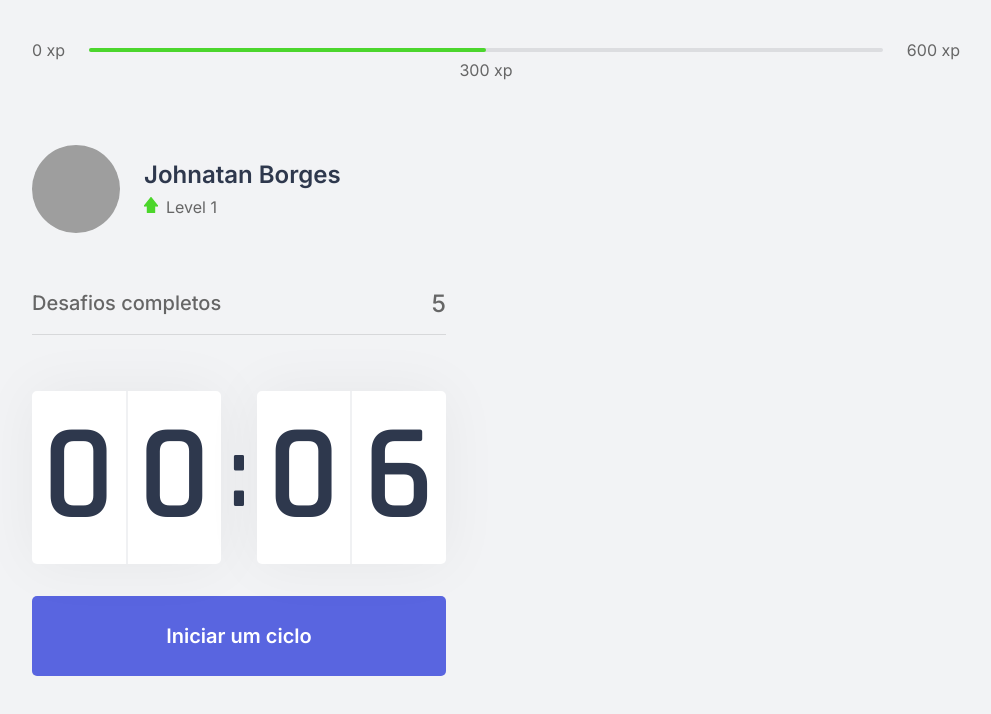
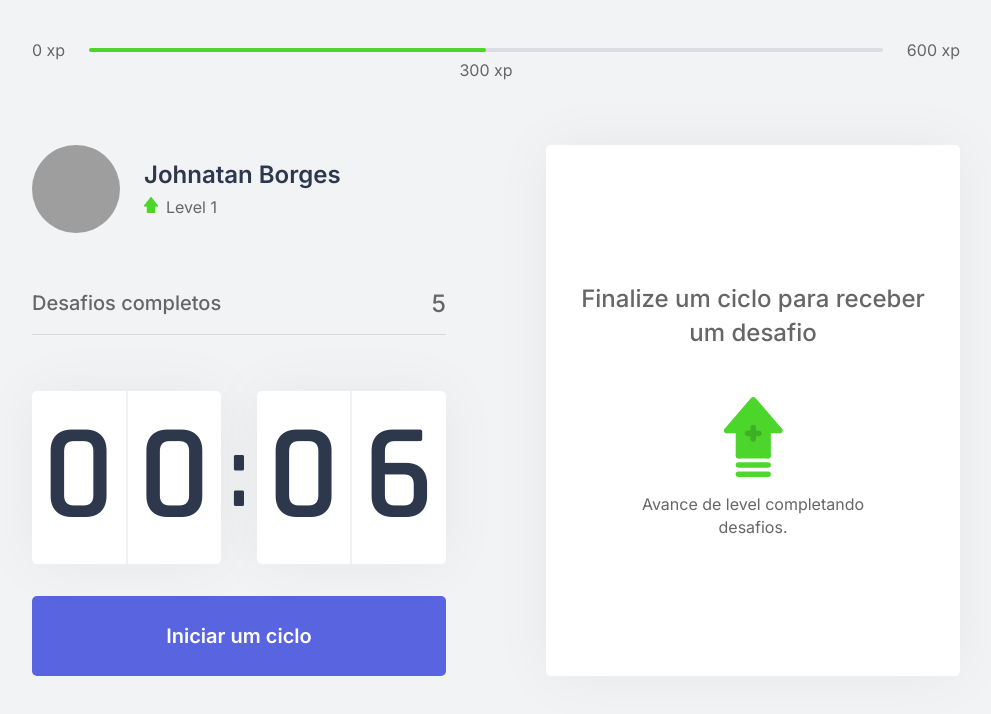
Before and after one commit to johnatanborges/next-level-week-4-react, a Next.js app: page / in a window 1280 px wide. Shown: the top 714 px of the page, without its empty margins (144-1135 px from the left). Built offline with nearby package versions, Linux system fonts and the light colour scheme; grey boxes are pictures that could not be loaded.

Commit message:
feat: challenge box cycle off

```diff
--- /dev/null
+++ b/src/components/ChallengeBox.tsx
@@ -0,0 +1,15 @@
+import styles from '../styles/components/ChallengeBox.module.css';
+
+export function ChallengeBox() {
+    return (
+        <div className={styles.challengeBoxContainer}>
+            <div className={styles.challengeNotActive}>
+                <strong>Finalize um ciclo para receber um desafio</strong>
+                <p>
+                    <img src="icons/level-up.svg" alt="Level Up" />
+                    Avance de level completando desafios.
+                </p>
+            </div>
+        </div>
+    )
+}
--- a/src/pages/index.tsx
+++ b/src/pages/index.tsx
@@ -1,9 +1,10 @@
 import { ExperienceBar } from '../components/ExperienceBar';
+import Head from 'next/head';
+
 import { Profile } from '../components/Profile';
 import { CompletedChallenges } from '../components/CompletedChallenges';
 import { CountDown } from '../components/Countdown';
-
-import Head from 'next/head';
+import { ChallengeBox } from '../components/ChallengeBox';
 
 import styles from '../styles/pages/Home.module.css';
 
@@ -22,7 +23,7 @@
                     <CountDown />
                 </div>
                 <div>
-
+                    <ChallengeBox />
                 </div>
             </section>
         </div>
--- /dev/null
+++ b/src/styles/components/ChallengeBox.module.css
@@ -0,0 +1,40 @@
+.challengeBoxContainer {
+    height: 100%;
+
+    background: var(--white);
+    border-radius: 5px;
+    box-shadow: 0 0 60px rgba(0, 0, 0, 0.05);
+    padding: 1.5rem 2rem;
+
+    display: flex;
+    flex-direction: column;
+    align-items: center;
+    justify-content: center;
+
+    text-align: center;
+}
+
+.challengeNotActive {
+    display: flex;
+    flex-direction: column;
+    align-items: center;
+}
+
+.challengeNotActive strong {
+    font-size: 1.5rem;
+    font-weight: 500;
+    line-height: 1.4;
+}
+
+.challengeNotActive p {
+    display: flex;
+    flex-direction: column;
+    align-items: center;
+    line-height: 1.4;
+    max-width: 79%;
+    margin-top: 3rem;
+}
+
+.challengeNotActive p img{
+    margin-bottom: 1rem;
+}
```
